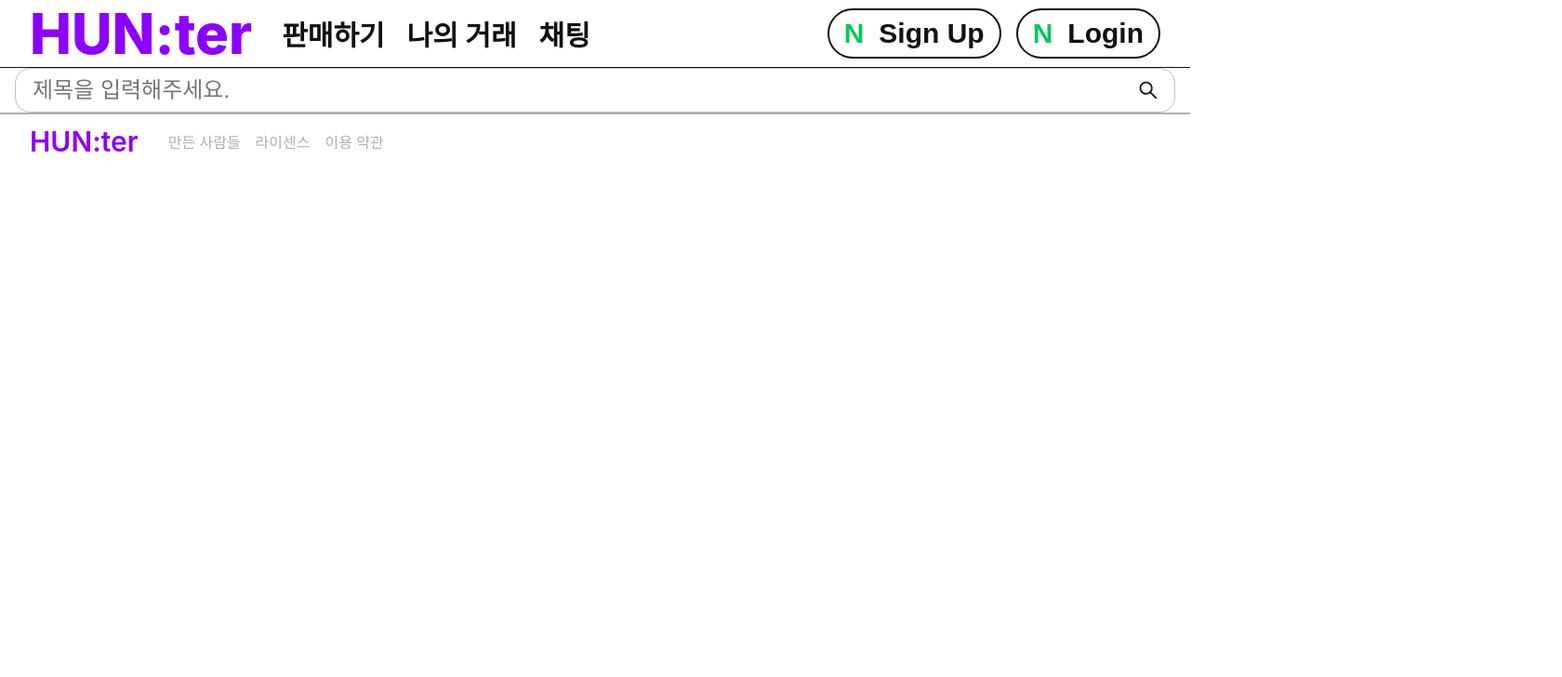
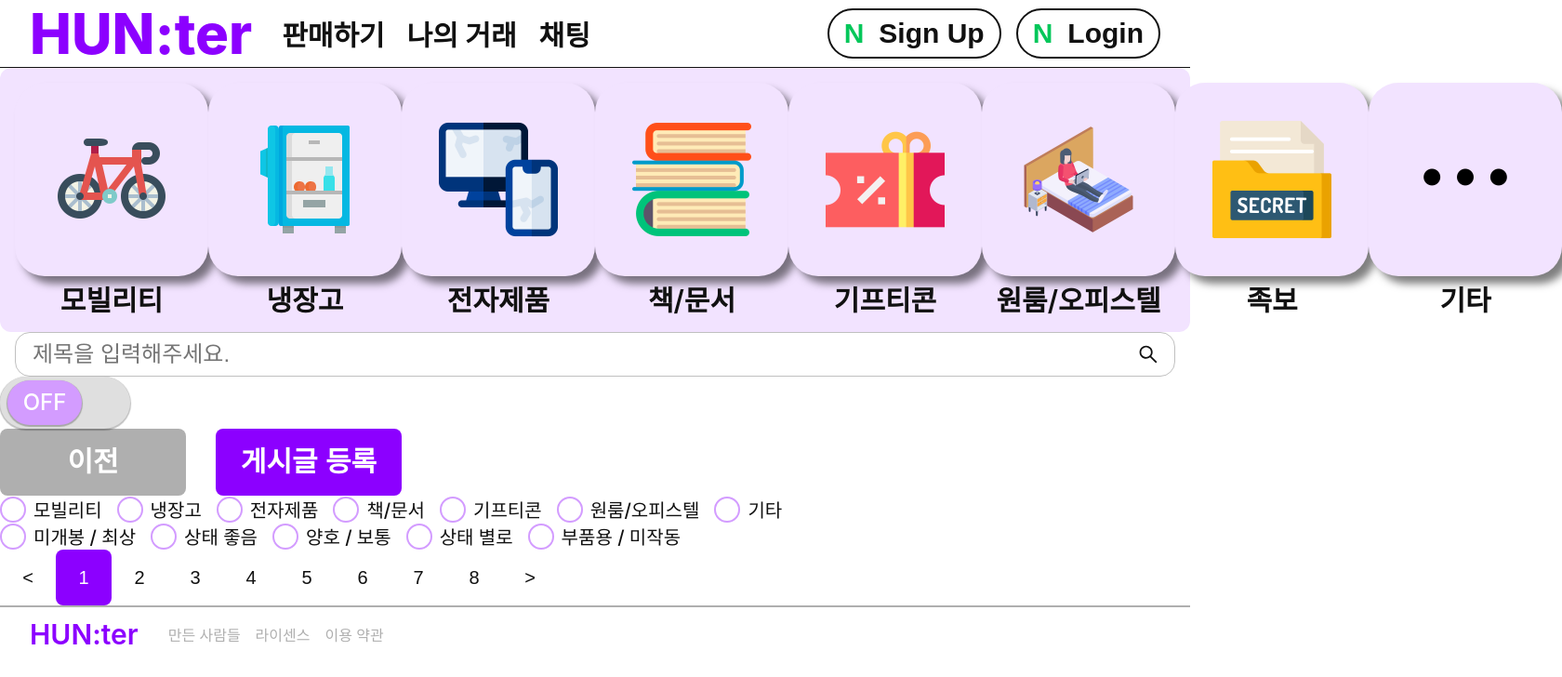
Before and after one commit to Inha02/hunter, a React (Create React App) app in the folder frontend/: page / in a window 1280 px wide. Shown: the top 728 px of the page at 93% size, 1680 px wide, since content can reach past the window. Built offline with nearby package versions, Linux system fonts and the light colour scheme.

Commit message:
component one

```diff
--- a/frontend/src/App.tsx
+++ b/frontend/src/App.tsx
@@ -1,16 +1,72 @@
-import React from "react";
+import React, { useState } from "react";
 import { ThemeProvider } from "styled-components";
 import Header from "./components/Header/Header";
 import theme from "./styles/theme";
 import Footer from "./components/Footer/Footer";
 import Navigation from "./components/Navigation/Navigation";
 import SearchTab from "./components/SearchTab/SearchTab";
+import Toggle from "./components/Toggle/Toggle";
+import BotButton from "./components/BotButton/BotButton";
+import Pagination from "./components/Pagination/Pagination";
+import RadioGroup from "./components/RadioGroup/RadioGroup";
 
 const App = () => {
+
+  const handlePreviousClick = () => {
+    console.log('이전 버튼 클릭');
+  };
+
+  const handleSubmitClick = () => {
+    console.log('게시글 등록 버튼 클릭');
+  };
+
+  const categories = [
+    "모빌리티",
+    "냉장고",
+    "전자제품",
+    "책/문서",
+    "기프티콘",
+    "원룸/오피스텔",
+    "기타",
+  ];
+
+  const conditions = [
+    "미개봉 / 최상",
+    "상태 좋음",
+    "양호 / 보통",
+    "상태 별로",
+    "부품용 / 미작동",
+  ];
+
+  const handleCategoryChange = (selected: string | null) => {
+    console.log("Selected category:", selected);
+  };
+
+  const handleConditionChange = (selected: string | null) => {
+    console.log("Selected condition:", selected);
+  };
+
+  const [currentPage, setCurrentPage] = useState(1);
+
   return (
     <ThemeProvider theme={theme}>
         <Header isLoggedIn={false} />
+        <Navigation />
         <SearchTab />
+        <Toggle />
+        <BotButton
+          onPreviousClick={handlePreviousClick}
+          onSubmitClick={handleSubmitClick}
+          previousLabel="이전"
+          submitLabel="게시글 등록"
+        />
+        <RadioGroup options={categories} onChange={handleCategoryChange} />
+        <RadioGroup options={conditions} onChange={handleConditionChange} />
+        <Pagination
+          totalPages={8}
+          currentPage={currentPage}
+          onPageChange={(page) => setCurrentPage(page)}
+        />
         <Footer />
     </ThemeProvider>
   );
--- /dev/null
+++ b/frontend/src/components/BotButton/BotButton.styles.ts
@@ -0,0 +1,25 @@
+import styled from 'styled-components';
+
+export const Wrapper = styled.div`
+  display: inline-flex;
+  align-items: flex-start;
+  gap: 32px;
+`;
+
+export const Button = styled.button<{ variant: 'gray' | 'primary' }>`
+  width: 200px;
+  height: 72px;
+  padding: 8px;
+  border: none;
+  border-radius: 8px;
+  font-size: ${({ theme }) => theme.typography.T4.size};
+  font-weight: ${({ theme }) => theme.typography.T4.weight};
+  line-height: ${({ theme }) => theme.typography.T4.lineHeight};
+  color: ${({ theme }) => theme.colors.white};
+  background-color: ${({ theme, variant }) =>
+    variant === 'primary' ? theme.colors.primary : theme.colors.gray[400]};
+  cursor: pointer;
+  &:hover {
+    opacity: 0.9;
+  }
+`;
--- /dev/null
+++ b/frontend/src/components/BotButton/BotButton.tsx
@@ -0,0 +1,29 @@
+import React from 'react';
+import { Wrapper, Button } from './BotButton.styles';
+
+interface BotButtonProps {
+  onPreviousClick: () => void;
+  onSubmitClick: () => void;
+  previousLabel: string;
+  submitLabel: string;
+}
+
+const BotButton: React.FC<BotButtonProps> = ({
+  onPreviousClick,
+  onSubmitClick,
+  previousLabel,
+  submitLabel,
+}) => {
+  return (
+    <Wrapper>
+      <Button variant="gray" onClick={onPreviousClick}>
+        {previousLabel}
+      </Button>
+      <Button variant="primary" onClick={onSubmitClick}>
+        {submitLabel}
+      </Button>
+    </Wrapper>
+  );
+};
+
+export default BotButton;
--- /dev/null
+++ b/frontend/src/components/Pagination/Pagination.styles.ts
@@ -0,0 +1,7 @@
+import styled from "styled-components";
+
+export const PaginationWrapper = styled.div`
+  display: inline-flex;
+  align-items: center;
+  gap: 0px;
+`;
--- /dev/null
+++ b/frontend/src/components/Pagination/Pagination.tsx
@@ -0,0 +1,40 @@
+import React from "react";
+import PaginationSingle from "./PaginationSingle";
+import * as S from "./Pagination.styles";
+
+type PaginationProps = {
+  totalPages: number;
+  currentPage: number;
+  onPageChange: (page: number) => void;
+};
+
+const Pagination = ({ totalPages, currentPage, onPageChange }: PaginationProps) => {
+  const handlePageChange = (page: number) => {
+    if (page >= 1 && page <= totalPages) {
+      onPageChange(page);
+    }
+  };
+
+  return (
+    <S.PaginationWrapper>
+      <PaginationSingle
+        label="<"
+        onClick={() => handlePageChange(currentPage - 1)}
+      />
+      {Array.from({ length: totalPages }, (_, idx) => (
+        <PaginationSingle
+          key={idx + 1}
+          label={(idx + 1).toString()}
+          filled={currentPage === idx + 1}
+          onClick={() => handlePageChange(idx + 1)}
+        />
+      ))}
+      <PaginationSingle
+        label=">"
+        onClick={() => handlePageChange(currentPage + 1)}
+      />
+    </S.PaginationWrapper>
+  );
+};
+
+export default Pagination;
--- /dev/null
+++ b/frontend/src/components/Pagination/PaginationSingle.styles.ts
@@ -0,0 +1,22 @@
+import styled from "styled-components";
+
+export const PaginationButton = styled.button<{ filled: boolean }>`
+  display: flex;
+  justify-content: center;
+  align-items: center;
+  width: 60px;
+  height: 60px;
+  border-radius: 8px;
+  border: none;
+  background-color: ${({ filled, theme }) =>
+    filled ? theme.colors.primary : theme.colors.white};
+  color: ${({ filled, theme }) =>
+    filled ? theme.colors.white : theme.colors.black};
+  cursor: pointer;
+  font-size: ${({ theme }) => theme.typography.T6.size};
+  font-weight: ${({ theme }) => theme.typography.T6.weight};
+
+  &:hover {
+    opacity: 0.8;
+  }
+`;
--- /dev/null
+++ b/frontend/src/components/Pagination/PaginationSingle.tsx
@@ -0,0 +1,18 @@
+import React from "react";
+import * as S from "./PaginationSingle.styles";
+
+type PaginationSingleProps = {
+  label: string;
+  filled?: boolean;
+  onClick: () => void;
+};
+
+const PaginationSingle = ({ label, filled = false, onClick }: PaginationSingleProps) => {
+  return (
+    <S.PaginationButton filled={filled} onClick={onClick}>
+      {label}
+    </S.PaginationButton>
+  );
+};
+
+export default PaginationSingle;
--- /dev/null
+++ b/frontend/src/components/RadioGroup/RadioGroup.styles.ts
@@ -0,0 +1,47 @@
+import styled from "styled-components";
+
+// 전체 그룹 Wrapper
+export const RadioGroupWrapper = styled.div`
+  display: flex;
+  flex-wrap: wrap;
+  gap: 16px;
+`;
+
+// 개별 라디오 버튼 Wrapper
+export const RadioButtonWrapper = styled.div`
+  display: flex;
+  align-items: center;
+  gap: 8px;
+  cursor: pointer;
+`;
+
+// 라디오 원 Circle
+export const RadioCircle = styled.div<{ checked: boolean }>`
+  width: 24px;
+  height: 24px;
+  border-radius: 50%;
+  border: 2px solid ${({ theme }) => theme.colors.purple[400]}; // 외곽 테두리
+  display: flex;
+  justify-content: center;
+  align-items: center;
+
+  // 내부 원
+  ${({ checked, theme }) =>
+    checked &&
+    `
+    &::after {
+      content: '';
+      width: 16px; /* 내부 원의 크기 */
+      height: 16px; /* 내부 원의 크기 */
+      border-radius: 50%;
+      background-color: ${theme.colors.primary}; // 내부 원 색상
+    }
+  `}
+`;
+
+// 라디오 라벨 Text
+export const RadioLabel = styled.span`
+  font-size: ${({ theme }) => theme.typography.T6.size};
+  font-weight: ${({ theme }) => theme.typography.T6.weight};
+  color: ${({ theme }) => theme.colors.black};
+`;
--- /dev/null
+++ b/frontend/src/components/RadioGroup/RadioGroup.tsx
@@ -0,0 +1,35 @@
+import React, { useState } from "react";
+import * as S from "./RadioGroup.styles";
+
+type RadioGroupProps = {
+  options: string[]; // 라디오 버튼의 라벨 목록
+  onChange?: (selected: string | null) => void; // 선택 변경 시 호출되는 콜백
+};
+
+const RadioGroup = ({ options, onChange }: RadioGroupProps) => {
+  const [selected, setSelected] = useState<string | null>(null);
+
+  const handleSelection = (label: string) => {
+    const newSelected = label === selected ? null : label; // 같은 항목 클릭 시 선택 해제
+    setSelected(newSelected);
+    if (onChange) {
+      onChange(newSelected);
+    }
+  };
+
+  return (
+    <S.RadioGroupWrapper>
+      {options.map((option) => (
+        <S.RadioButtonWrapper
+          key={option}
+          onClick={() => handleSelection(option)}
+        >
+          <S.RadioCircle checked={selected === option} />
+          <S.RadioLabel>{option}</S.RadioLabel>
+        </S.RadioButtonWrapper>
+      ))}
+    </S.RadioGroupWrapper>
+  );
+};
+
+export default RadioGroup;
--- /dev/null
+++ b/frontend/src/components/Toggle/Toggle.styles.ts
@@ -0,0 +1,42 @@
+import styled from "styled-components";
+
+export const ToggleWrapper = styled.div`
+  display: flex;
+  align-items: center;
+  justify-content: center;
+  width: 140px; /* Figma의 비율에 맞춘 너비 */
+  height: 56px; /* Figma의 비율에 맞춘 높이 */
+  background: var(--Gray-200, #dfdfdf);
+  border-radius: 40px; /* 둥근 모서리 */
+  box-shadow: 0px 1px 1px 1px rgba(0, 0, 0, 0.25);
+  position: relative;
+`;
+
+export const ToggleButton = styled.div<{ isOn: boolean }>`
+  display: flex;
+  align-items: center;
+  justify-content: center;
+  width: 80px; /* Figma 기준 */
+  height: 48px; /* Figma 기준 */
+  background: ${({ isOn, theme }) =>
+    isOn ? theme.colors.primary : theme.colors.purple[400]};
+  color: ${({ theme }) => theme.colors.white};
+  border-radius: 30px;
+  box-shadow: 0px 1px 1px 1px rgba(0, 0, 0, 0.25);
+  position: absolute;
+  left: ${({ isOn }) => (isOn ? "56px" : "8px")}; /* 위치 조정 */
+  transition: all 0.3s ease;
+  font-size: ${({ theme }) => theme.typography.T5.size};
+  font-weight: ${({ theme }) => theme.typography.T5.weight};
+  line-height: ${({ theme }) => theme.typography.T5.lineHeight};
+`;
+
+export const ToggleText = styled.span`
+  display: flex;
+  justify-content: center;
+  align-items: center;
+  font-size: ${({ theme }) => theme.typography.T5.size};
+  font-weight: ${({ theme }) => theme.typography.T5.weight};
+  line-height: ${({ theme }) => theme.typography.T5.lineHeight};
+  color: ${({ theme }) => theme.colors.white};
+`;
--- /dev/null
+++ b/frontend/src/components/Toggle/Toggle.tsx
@@ -0,0 +1,14 @@
+import React, { useState } from "react";
+import { ToggleWrapper, ToggleButton } from "./Toggle.styles";
+
+const Toggle = () => {
+  const [isOn, setIsOn] = useState(false);
+
+  return (
+    <ToggleWrapper onClick={() => setIsOn(!isOn)}>
+      <ToggleButton isOn={isOn}>{isOn ? "ON" : "OFF"}</ToggleButton>
+    </ToggleWrapper>
+  );
+};
+
+export default Toggle;
```
